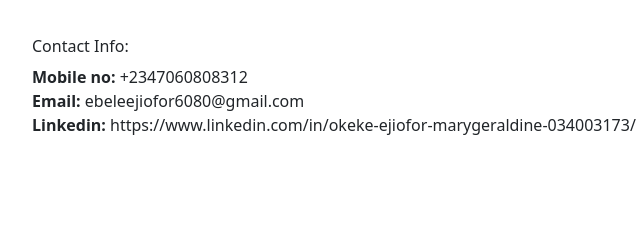
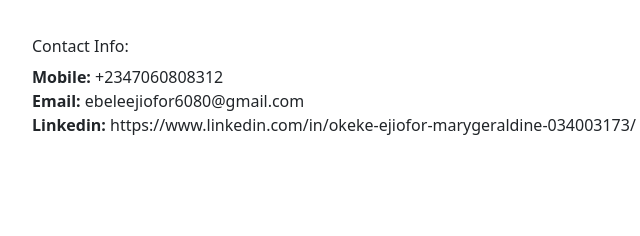
Before and after one commit to Geraldine-Okeke/My-Portfolio, a plain HTML site: page index.html in a window 1280 px wide. Shown: the part 227-463 px from the top of the page, 50-690 px from the left. Drawn offline with nearby package versions, Linux system fonts and the light colour scheme.

Commit message:
removed pic2.png

```diff
--- a/index.html
+++ b/index.html
@@ -21,7 +21,7 @@
           <h5 class="des">Designer from NIgeria</h5>
           <h6>Contact Info:</h6>
           <dl class="dl-horizontal">
-            <dt class="inline">Mobile no:</dt>
+            <dt class="inline">Mobile:</dt>
             <dd>+2347060808312</dd>
             <dt>Email:</dt>
             <dd>ebeleejiofor6080@gmail.com</dd>
```
Also changed, not shown: pic2.png (deleted).
